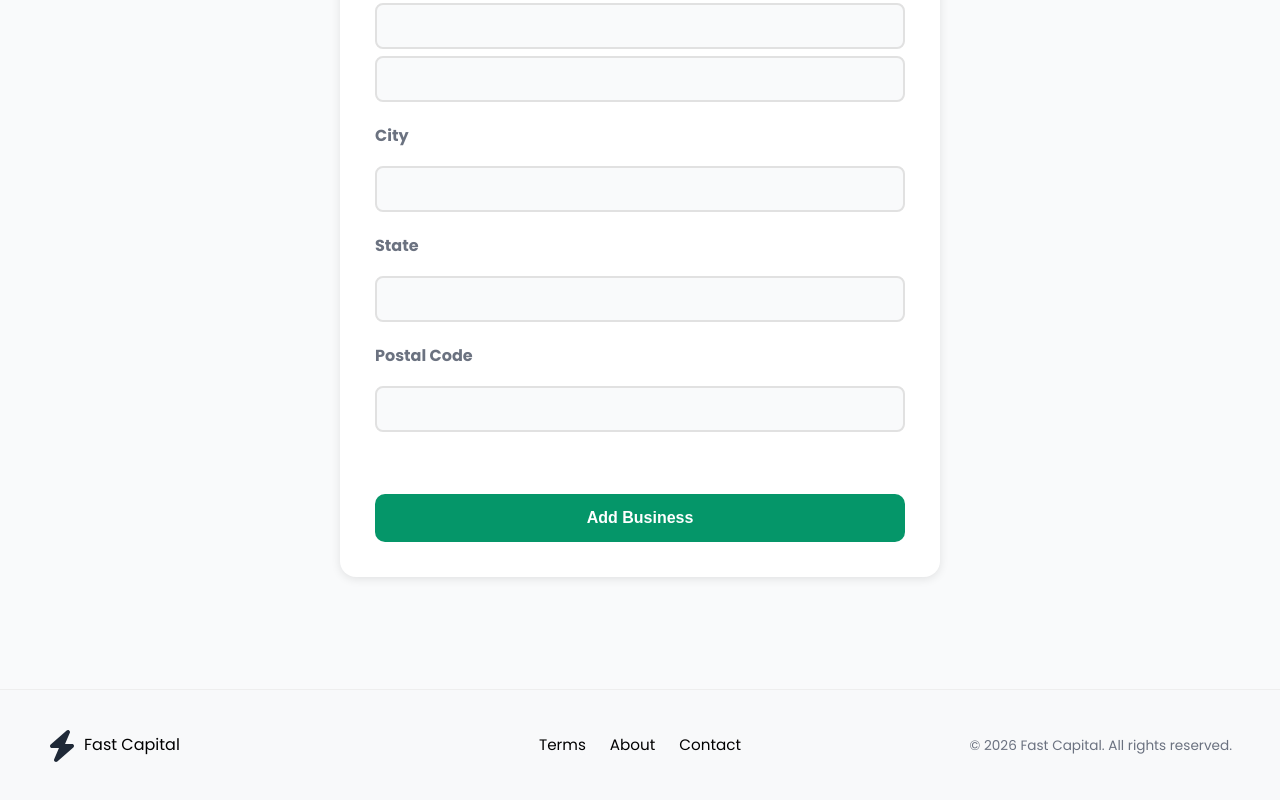
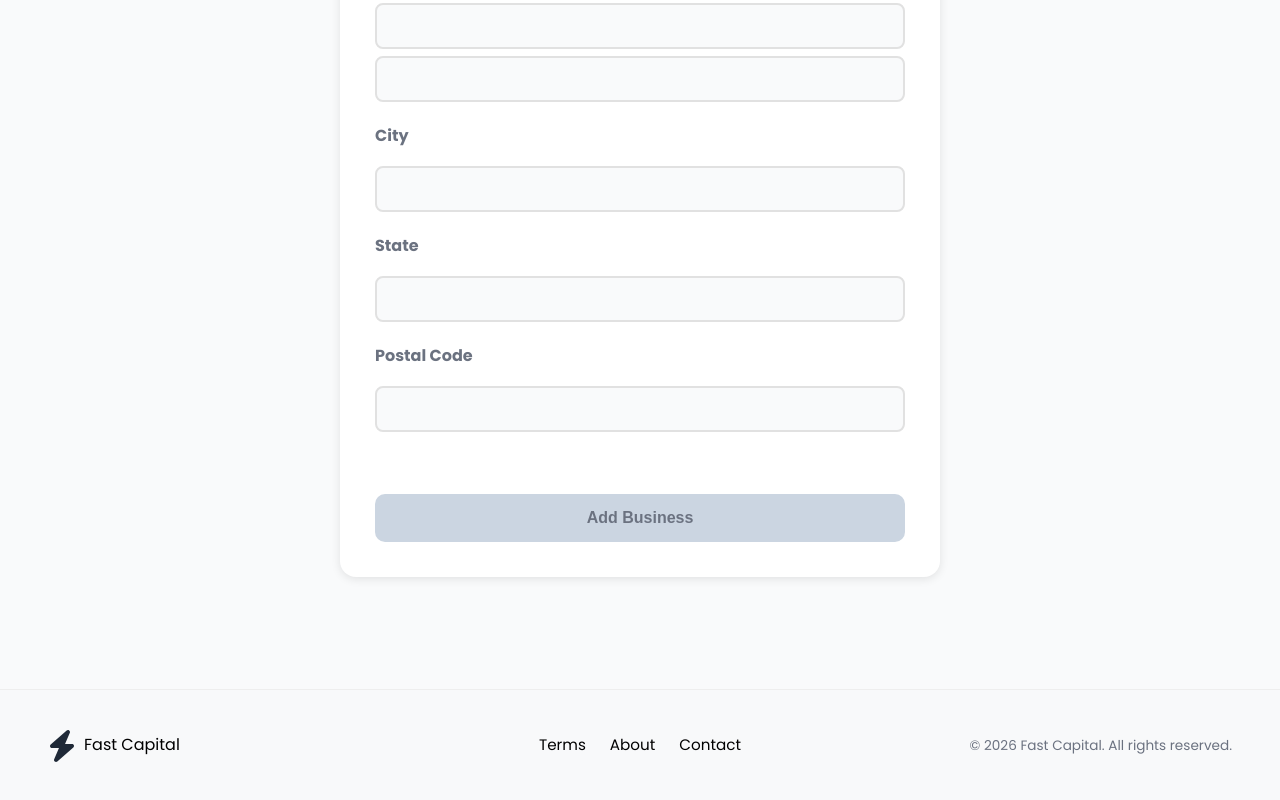
Before and after one commit to jlai9001/FastCapital, a React (Vite) app in the folder client/: page /add-business in a window 1280 px wide. Shown: the part 564-1364 px from the top of the page. Built offline with nearby package versions, Linux system fonts and the light colour scheme; no server answers; sample sign-in values are in the browser's storage.

Commit message:
add business button hover

```diff
--- a/client/src/pages/add-business.css
+++ b/client/src/pages/add-business.css
@@ -43,6 +43,12 @@ input[name="address2"] {
   align-items: center;
   flex: 0 0 auto;
 }
+
+.file-btn:hover {
+  background-color: var(--main_button_hover);
+}
+
+
 
 .file-name {
   flex: 1;
@@ -169,6 +175,25 @@ input[type="file"]::file-selector-button:hover {
     width: 100% !important;
 }
 
+/* Base Add Business button colors */
+.no-business-button {
+  background-color: var(--main_button_color);
+  color: var(--main_button_textcolor);
+  border: none;
+}
+
+/* Hover ONLY when clickable */
+.no-business-button:not(:disabled):hover {
+  background-color: var(--main_button_hover);
+}
+
+/* Disabled state matches Purchase button grey */
+.no-business-button:disabled {
+  background-color: #cbd5e1;
+  color: #6b7280;
+}
+
+
 /* ✅ MOBILE ONLY behavior:
    - before selection: hide "No file chosen" and make button full width
    - after selection: hide button and show filename
--- a/client/src/pages/add-business.jsx
+++ b/client/src/pages/add-business.jsx
@@ -6,14 +6,12 @@ import { useProtectedData } from "../context/protected-data-provider.jsx";
 import { useUIBlocker } from "../context/ui-blocker-provider.jsx";
 import Spinner from "../components/spinner";
 
-
-
 function AddBusiness() {
   const navigate = useNavigate();
   const { refreshProtectedData } = useProtectedData();
   const { withUIBlock } = useUIBlocker();
+
   const [formData, setFormData] = useState({
-
     name: "",
     website_url: "",
     address1: "",
@@ -28,6 +26,7 @@ function AddBusiness() {
   const [fileError, setFileError] = useState(""); // ✅ file-type warning
   const [message, setMessage] = useState("");
   const [loadingBusiness, setLoadingBusiness] = useState(false);
+  const [isSubmitting, setIsSubmitting] = useState(false);
 
   const normalizeUrl = (url) => {
     if (!/^https?:\/\//i.test(url)) return "https://" + url;
@@ -53,11 +52,9 @@ function AddBusiness() {
         setLoadingBusiness(true);
 
         const res = await apiFetch(`/api/business/me`);
-
         if (!res.ok) return;
 
         const data = await res.json();
-
         if (cancelled) return;
 
         setFormData({
@@ -69,6 +66,7 @@ function AddBusiness() {
           state: data.state || "",
           postal_code: data.postal_code || "",
         });
+
         setBusinessId(data.id);
       } catch (err) {
         console.error("Failed to fetch business:", err);
@@ -84,7 +82,6 @@ function AddBusiness() {
     };
   }, []);
 
-
   // ----------------------------------
   // Handlers
   // ----------------------------------
@@ -99,11 +96,8 @@ function AddBusiness() {
     const allowedMimes = new Set(["image/jpeg", "image/png"]);
     const name = (file?.name || "").toLowerCase();
 
-    // Some browsers may provide an empty type for certain files → also check extension
     const allowedExt =
-      name.endsWith(".jpg") ||
-      name.endsWith(".jpeg") ||
-      name.endsWith(".png");
+      name.endsWith(".jpg") || name.endsWith(".jpeg") || name.endsWith(".png");
 
     return allowedMimes.has(file.type) || allowedExt;
   };
@@ -118,7 +112,7 @@ function AddBusiness() {
       return;
     }
 
-    // ✅ HARD BLOCK non jpg/png/svg
+    // ✅ HARD BLOCK non jpg/png
     if (!isAllowedImage(file)) {
       setLogoFile(null);
       setFileError("File type must be jpg or png");
@@ -132,6 +126,24 @@ function AddBusiness() {
     setLogoFile(file);
   };
 
+  const isValidWebsite = (value) => {
+    const v = (value || "").trim();
+    if (!v) return false;
+    if (/\s/.test(v)) return false; // no spaces
+    return v.includes("."); // simple check
+  };
+
+  // ✅ address2 + picture are OPTIONAL (not included here)
+  const canSubmit =
+    !isSubmitting &&
+    !fileError &&
+    Boolean(formData.name.trim()) &&
+    isValidWebsite(formData.website_url) &&
+    Boolean(formData.address1.trim()) &&
+    Boolean(formData.city.trim()) &&
+    Boolean(formData.state.trim()) &&
+    Boolean(formData.postal_code.trim());
+
   // ----------------------------------
   // Submit
   // ----------------------------------
@@ -139,14 +151,17 @@ const handleSubmit = async (e) => {
     e.preventDefault();
     setMessage("");
 
-  // ✅ Don’t allow submit if file is invalid
     if (fileError) return;
+    if (!canSubmit) return;
+
+    setIsSubmitting(true);
 
     let buster = Date.now();
     let shouldRedirect = false;
 
     try {
-    await withUIBlock(async () => {
+      await withUIBlock(
+        async () => {
           // ================================
           // UPDATE EXISTING BUSINESS
           // ================================
@@ -177,10 +192,13 @@ const handleSubmit = async (e) => {
               const imageForm = new FormData();
               imageForm.append("image", logoFile);
 
-          const imageRes = await apiFetch(`/api/business/${businessId}/image`, {
+              const imageRes = await apiFetch(
+                `/api/business/${businessId}/image`,
+                {
                   method: "PATCH",
                   body: imageForm,
-          });
+                }
+              );
 
               if (!imageRes.ok) {
                 setMessage("Business updated, but image upload failed.");
@@ -189,7 +207,6 @@ const handleSubmit = async (e) => {
             }
 
             await refreshProtectedData();
-
 
             buster = Date.now();
             shouldRedirect = true;
@@ -226,21 +243,24 @@ const handleSubmit = async (e) => {
 
           buster = Date.now();
           shouldRedirect = true;
-    }, businessId ? "Saving business…" : "Creating business…");
+        },
+        businessId ? "Saving business…" : "Creating business…"
+      );
     } catch (err) {
       console.error("Business submit failed:", err);
       setMessage("Failed to submit business. Please try again.");
       return;
+    } finally {
+      setIsSubmitting(false);
     }
 
-
     if (shouldRedirect) {
-    navigate("/business-profile", { state: { imageBuster: buster }, replace: true });
+      navigate("/business-profile", {
+        state: { imageBuster: buster },
+        replace: true,
+      });
     }
-
   };
-
-
 
   // ----------------------------------
   // Render
@@ -249,7 +269,10 @@ const handleSubmit = async (e) => {
     <div className="add-business-container">
       <div className="business-form">
         {loadingBusiness && (
-          <div className="add-business-loading-overlay" aria-label="Loading business">
+          <div
+            className="add-business-loading-overlay"
+            aria-label="Loading business"
+          >
             <Spinner />
           </div>
         )}
@@ -268,7 +291,7 @@ const handleSubmit = async (e) => {
             autoCapitalize="none"
             autoCorrect="off"
             spellCheck="false"
-            inputMode="email"
+            inputMode="text"
           />
 
           <div className="field-label">Website</div>
@@ -280,7 +303,7 @@ const handleSubmit = async (e) => {
             autoCapitalize="none"
             autoCorrect="off"
             spellCheck="false"
-            inputMode="email"
+            inputMode="text"
           />
 
           <div className="field-label">Picture</div>
@@ -291,8 +314,7 @@ const handleSubmit = async (e) => {
               <input
                 className="file-input"
                 type="file"
-                // ✅ restrict picker + validate onChange (don’t rely on accept alone)
-                accept="image/jpeg,image/png,image/svg+xml,.jpg,.jpeg,.png"
+                accept="image/jpeg,image/png,.jpg,.jpeg,.png"
                 onChange={handleFileChange}
               />
             </label>
@@ -302,7 +324,6 @@ const handleSubmit = async (e) => {
             </span>
           </div>
 
-          {/* ✅ field-level warning */}
           {fileError && <div className="message">{fileError}</div>}
 
           <div className="field-label">Address</div>
@@ -314,7 +335,7 @@ const handleSubmit = async (e) => {
             autoCapitalize="none"
             autoCorrect="off"
             spellCheck="false"
-            inputMode="email"
+            inputMode="text"
           />
 
           <input
@@ -324,7 +345,7 @@ const handleSubmit = async (e) => {
             autoCapitalize="none"
             autoCorrect="off"
             spellCheck="false"
-            inputMode="email"
+            inputMode="text"
           />
 
           <div className="field-label">City</div>
@@ -336,7 +357,7 @@ const handleSubmit = async (e) => {
             autoCapitalize="none"
             autoCorrect="off"
             spellCheck="false"
-            inputMode="email"
+            inputMode="text"
           />
 
           <div className="field-label">State</div>
@@ -348,7 +369,7 @@ const handleSubmit = async (e) => {
             autoCapitalize="none"
             autoCorrect="off"
             spellCheck="false"
-            inputMode="email"
+            inputMode="text"
           />
 
           <div className="field-label">Postal Code</div>
@@ -360,12 +381,16 @@ const handleSubmit = async (e) => {
             autoCapitalize="none"
             autoCorrect="off"
             spellCheck="false"
-            inputMode="email"
+            inputMode="numeric"
           />
 
           {message && <div className="Error_Message">{message}</div>}
 
-          <button className="no-business-button" type="submit">
+          <button
+            className="no-business-button"
+            type="submit"
+            disabled={!canSubmit}
+          >
             {businessId ? "Save Changes" : "Add Business"}
           </button>
         </form>
```
Lines whose indentation alone changed are shown as unchanged.
